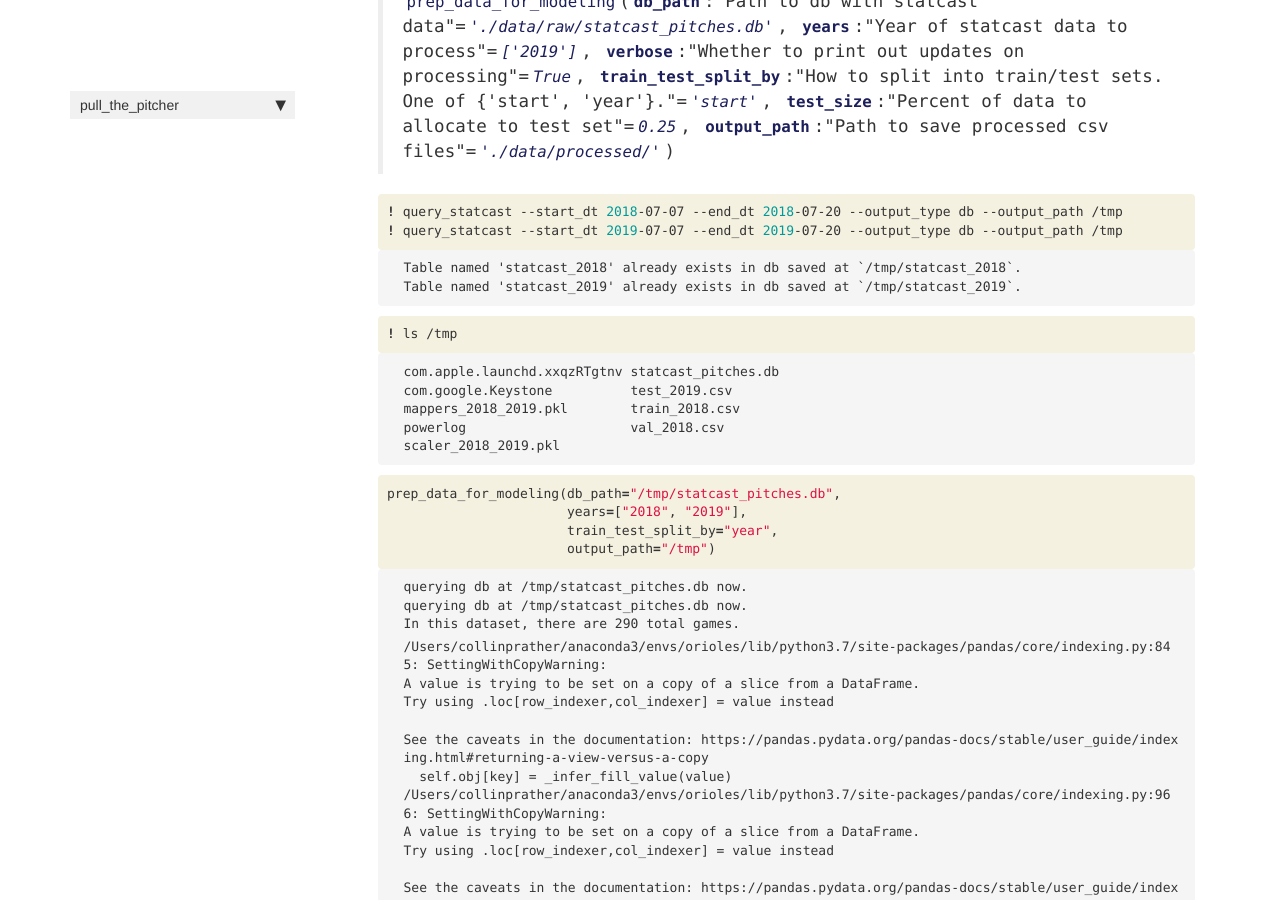
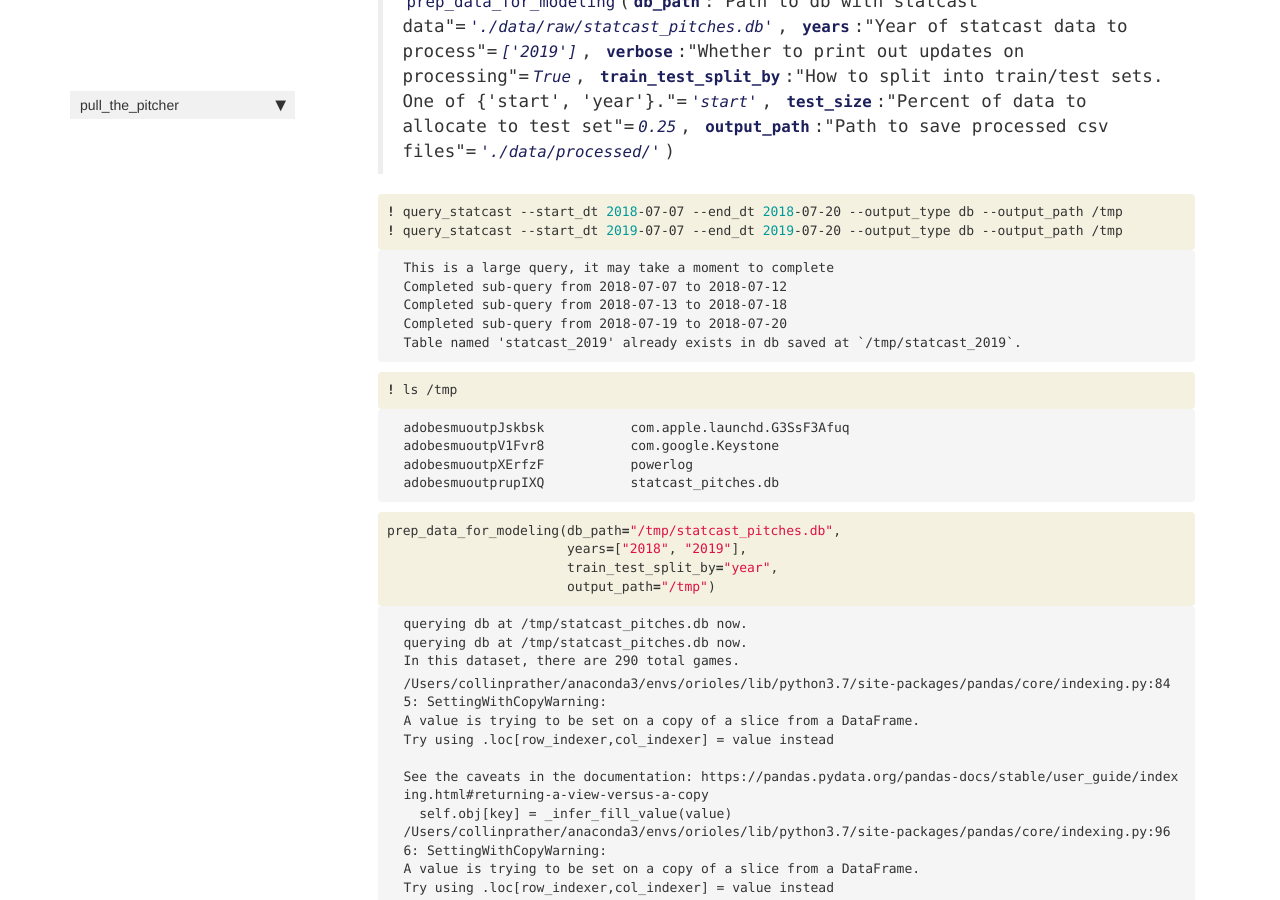
Before and after one commit to collinprather/pull-the-pitcher, a Jekyll site: the page built from docs/data_pipeline.html, in a window 1280 px wide and 900 px high, scrolled down 1240 px. Built offline with Jekyll 4.4.1, drawn with Linux system fonts in a browser that asks for light colours; nearby versions of some CDN libraries; comment, search, counter and statistics services are not loaded; some of the changed text lies outside the part shown.

Commit message:
small bug fix in pipeline

```diff
--- a/docs/data_pipeline.html
+++ b/docs/data_pipeline.html
@@ -282,7 +282,10 @@ set</p>
 <div class="output_area">
 
 <div class="output_subarea output_stream output_stdout output_text">
-<pre>Table named &#39;statcast_2018&#39; already exists in db saved at `/tmp/statcast_2018`.
+<pre>This is a large query, it may take a moment to complete
+Completed sub-query from 2018-07-07 to 2018-07-12
+Completed sub-query from 2018-07-13 to 2018-07-18
+Completed sub-query from 2018-07-19 to 2018-07-20
 Table named &#39;statcast_2019&#39; already exists in db saved at `/tmp/statcast_2019`.
 </pre>
 </div>
@@ -314,11 +317,10 @@ Table named &#39;statcast_2019&#39; already exists in db saved at `/tmp/statcast
 <div class="output_area">
 
 <div class="output_subarea output_stream output_stdout output_text">
-<pre><span class="ansi-blue-fg">com.apple.launchd.xxqzRTgtnv</span> statcast_pitches.db
-<span class="ansi-blue-fg">com.google.Keystone</span>          test_2019.csv
-mappers_2018_2019.pkl        train_2018.csv
-<span class="ansi-blue-fg">powerlog</span>                     val_2018.csv
-scaler_2018_2019.pkl
+<pre>adobesmuoutpJskbsk           <span class="ansi-blue-fg">com.apple.launchd.G3SsF3Afuq</span>
+adobesmuoutpV1Fvr8           <span class="ansi-blue-fg">com.google.Keystone</span>
+adobesmuoutpXErfzF           <span class="ansi-blue-fg">powerlog</span>
+adobesmuoutprupIXQ           statcast_pitches.db
 </pre>
 </div>
 </div>
@@ -462,11 +464,13 @@ There are 72 unique pitcher&#39;s in this dataset
 <div class="output_area">
 
 <div class="output_subarea output_stream output_stdout output_text">
-<pre><span class="ansi-blue-fg">com.apple.launchd.xxqzRTgtnv</span> statcast_pitches.db
-<span class="ansi-blue-fg">com.google.Keystone</span>          test_2019.csv
-mappers_2018_2019.pkl        train_2018.csv
-<span class="ansi-blue-fg">powerlog</span>                     val_2018.csv
-scaler_2018_2019.pkl
+<pre>adobesmuoutpJskbsk           <span class="ansi-blue-fg">powerlog</span>
+adobesmuoutpV1Fvr8           scaler_2018_2019.pkl
+adobesmuoutpXErfzF           statcast_pitches.db
+adobesmuoutprupIXQ           test_2019.csv
+<span class="ansi-blue-fg">com.apple.launchd.G3SsF3Afuq</span> train_2018.csv
+<span class="ansi-blue-fg">com.google.Keystone</span>          val_2018.csv
+mappers_2018_2019.pkl
 </pre>
 </div>
 </div>
--- a/pull_the_pitcher/__init__.py
+++ b/pull_the_pitcher/__init__.py
@@ -1 +1 @@
-__version__ = "0.1.5"
+__version__ = "0.1.6"
```
Also changed, not shown: 5 other files.
